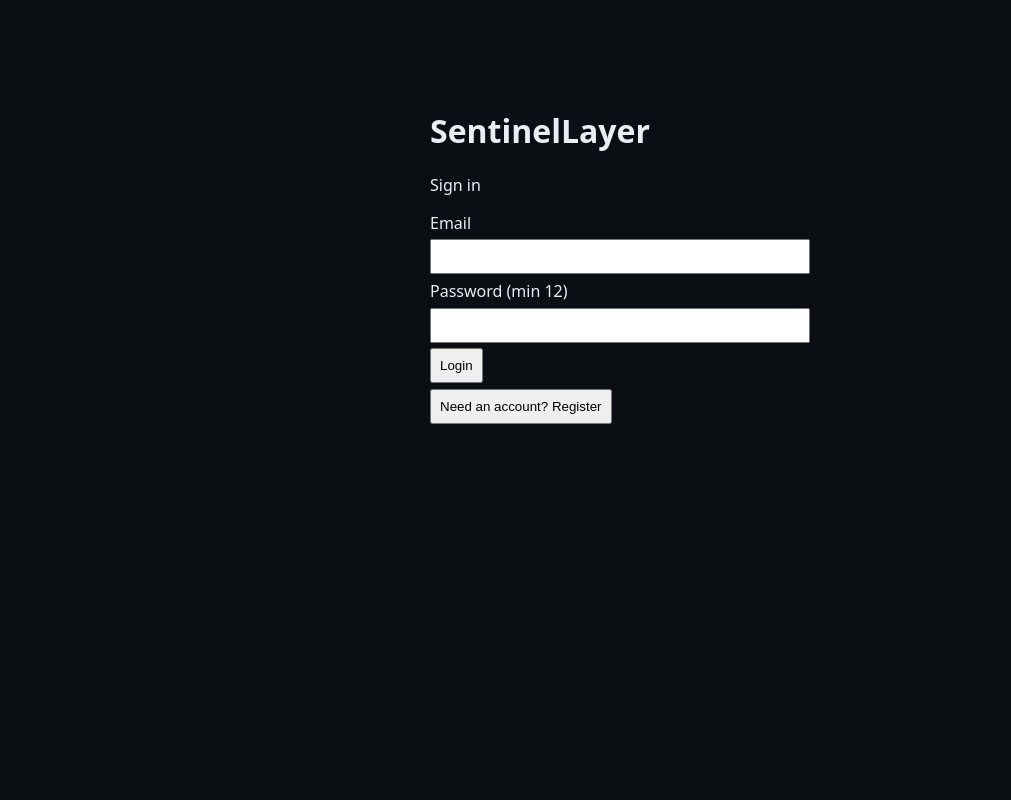
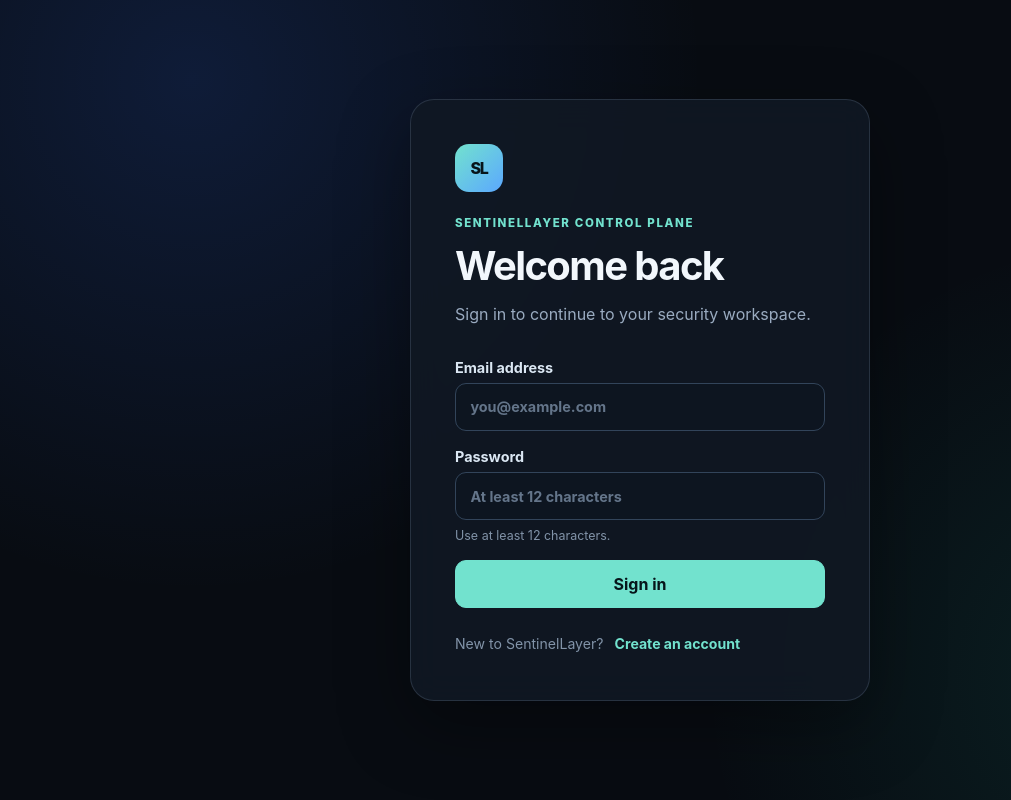
Before and after one commit to sentinelayer/sentinelayer, a React (Vite) app in the folder dashboard/: page /login in a window 1280 px wide. Shown: the whole page, without its empty margins (0-1011 px from the left). Built offline with nearby package versions, Linux system fonts and the light colour scheme; no server answers.

Commit message:
fix: bootstrap auth database and improve login ui

```diff
--- a/dashboard/src/api/client.ts
+++ b/dashboard/src/api/client.ts
@@ -2,6 +2,18 @@ const BASE = (import.meta.env.VITE_API_URL || "").replace(/\/$/, "");
 const API_PREFIX = "/api/v1";
 
 export type ApiError = { status: number; message: string };
+
+async function errorFromResponse(res: Response): Promise<ApiError> {
+  const raw = await res.text();
+  let message = raw || res.statusText;
+  try {
+    const body = JSON.parse(raw) as { detail?: string; error?: string; message?: string };
+    message = body.detail || body.error || body.message || message;
+  } catch {
+    // Keep the plain response when the backend does not return JSON.
+  }
+  return { status: res.status, message };
+}
 
 function apiPath(path: string): string {
   const normalized = path.startsWith("/") ? path : `/${path}`;
@@ -21,10 +33,7 @@ function authHeaders(): HeadersInit {
 
 export async function apiGet<T = unknown>(path: string): Promise<T> {
   const res = await fetch(`${BASE}${apiPath(path)}`, { headers: authHeaders() });
-  if (!res.ok) {
-    const body = await res.text();
-    throw { status: res.status, message: body || res.statusText } as ApiError;
-  }
+  if (!res.ok) throw await errorFromResponse(res);
   return res.json() as Promise<T>;
 }
 
@@ -34,10 +43,7 @@ export async function apiPost<T = unknown>(path: string, body: unknown): Promise
     headers: authHeaders(),
     body: JSON.stringify(body),
   });
-  if (!res.ok) {
-    const text = await res.text();
-    throw { status: res.status, message: text || res.statusText } as ApiError;
-  }
+  if (!res.ok) throw await errorFromResponse(res);
   return res.json() as Promise<T>;
 }
 
--- a/dashboard/src/index.css
+++ b/dashboard/src/index.css
@@ -1,7 +1,233 @@
-body { font-family: system-ui, sans-serif; margin: 0; background: #0b0f14; color: #e8eef5; }
-.page { padding: 1.5rem; }
-.error { color: #ff6b6b; }
-input, select, button { margin: 0.35rem 0; padding: 0.5rem; display: block; width: 100%; max-width: 360px; }
-button { cursor: pointer; width: auto; }
-nav button { width: auto; display: inline-block; }
-code { font-size: 0.8em; opacity: 0.7; }
+:root {
+  font-family: Inter, ui-sans-serif, system-ui, -apple-system, BlinkMacSystemFont, "Segoe UI", sans-serif;
+  color: #e8eef5;
+  background: #080c12;
+  font-synthesis: none;
+  text-rendering: optimizeLegibility;
+}
+
+* {
+  box-sizing: border-box;
+}
+
+body {
+  min-width: 320px;
+  min-height: 100vh;
+  margin: 0;
+  background:
+    radial-gradient(circle at 15% 10%, rgba(51, 111, 255, 0.16), transparent 32rem),
+    radial-gradient(circle at 90% 85%, rgba(27, 192, 166, 0.11), transparent 28rem),
+    #080c12;
+}
+
+button,
+input,
+select,
+textarea {
+  font: inherit;
+}
+
+button {
+  cursor: pointer;
+}
+
+button:disabled {
+  cursor: wait;
+  opacity: 0.65;
+}
+
+:focus-visible {
+  outline: 3px solid #61d8c5;
+  outline-offset: 3px;
+}
+
+.page {
+  padding: 1.5rem;
+}
+
+.auth-page {
+  display: grid;
+  min-height: 100vh;
+  place-items: center;
+  padding: 2rem 1rem;
+}
+
+.auth-card {
+  width: min(100%, 460px);
+  padding: clamp(1.5rem, 5vw, 2.75rem);
+  border: 1px solid rgba(157, 177, 207, 0.18);
+  border-radius: 24px;
+  background: rgba(16, 24, 36, 0.88);
+  box-shadow: 0 24px 70px rgba(0, 0, 0, 0.36);
+  backdrop-filter: blur(16px);
+}
+
+.auth-brand {
+  display: grid;
+  width: 48px;
+  height: 48px;
+  place-items: center;
+  margin-bottom: 1.5rem;
+  border-radius: 14px;
+  color: #07141a;
+  background: linear-gradient(135deg, #72e2ce, #5ba8ff);
+  font-weight: 800;
+  letter-spacing: -0.08em;
+}
+
+.eyebrow {
+  margin: 0 0 0.65rem;
+  color: #72e2ce;
+  font-size: 0.72rem;
+  font-weight: 800;
+  letter-spacing: 0.14em;
+}
+
+.auth-card h1 {
+  margin: 0;
+  color: #f2f7fc;
+  font-size: clamp(1.8rem, 6vw, 2.5rem);
+  letter-spacing: -0.04em;
+}
+
+.auth-subtitle {
+  max-width: 34rem;
+  margin: 0.75rem 0 2rem;
+  color: #9aabc0;
+  line-height: 1.55;
+}
+
+.auth-form {
+  display: grid;
+  gap: 1.1rem;
+}
+
+.auth-form label {
+  display: grid;
+  gap: 0.45rem;
+  color: #dbe7f3;
+  font-size: 0.9rem;
+  font-weight: 650;
+}
+
+.auth-form input {
+  width: 100%;
+  min-height: 48px;
+  padding: 0.75rem 0.9rem;
+  border: 1px solid #32445a;
+  border-radius: 11px;
+  color: #f2f7fc;
+  background: #0d1520;
+  transition: border-color 160ms ease, box-shadow 160ms ease;
+}
+
+.auth-form input::placeholder {
+  color: #64758a;
+}
+
+.auth-form input:focus {
+  border-color: #61d8c5;
+  box-shadow: 0 0 0 3px rgba(97, 216, 197, 0.16);
+  outline: none;
+}
+
+.field-help {
+  color: #8293a8;
+  font-size: 0.78rem;
+  font-weight: 400;
+}
+
+.auth-error {
+  margin: 0;
+  padding: 0.8rem 0.9rem;
+  border: 1px solid rgba(255, 112, 126, 0.35);
+  border-radius: 10px;
+  color: #ffb4bc;
+  background: rgba(141, 36, 54, 0.2);
+  font-size: 0.88rem;
+  line-height: 1.45;
+}
+
+.primary-button,
+.text-button {
+  min-height: 48px;
+  border-radius: 11px;
+  font-weight: 750;
+  transition: transform 160ms ease, background 160ms ease, border-color 160ms ease;
+}
+
+.primary-button {
+  width: 100%;
+  border: 1px solid #72e2ce;
+  color: #06151a;
+  background: #72e2ce;
+}
+
+.primary-button:hover:not(:disabled) {
+  background: #93f0df;
+  transform: translateY(-1px);
+}
+
+.auth-switch {
+  display: flex;
+  flex-wrap: wrap;
+  gap: 0.45rem;
+  align-items: center;
+  margin-top: 1.4rem;
+  color: #8293a8;
+  font-size: 0.88rem;
+}
+
+.text-button {
+  min-height: auto;
+  padding: 0.25rem;
+  border: 0;
+  color: #72e2ce;
+  background: transparent;
+}
+
+.text-button:hover {
+  color: #a1f5e7;
+  text-decoration: underline;
+}
+
+.error {
+  color: #ffb4bc;
+}
+
+input,
+select,
+button {
+  max-width: 100%;
+}
+
+nav button {
+  width: auto;
+  display: inline-block;
+}
+
+code {
+  font-size: 0.8em;
+  opacity: 0.7;
+}
+
+@media (max-width: 520px) {
+  .auth-page {
+    align-items: start;
+    padding: 1rem;
+  }
+
+  .auth-card {
+    margin-top: 1.5rem;
+    border-radius: 18px;
+  }
+}
+
+@media (prefers-reduced-motion: reduce) {
+  *,
+  *::before,
+  *::after {
+    scroll-behavior: auto !important;
+    transition-duration: 0.01ms !important;
+  }
+}
--- a/dashboard/src/pages/login/LoginPage.tsx
+++ b/dashboard/src/pages/login/LoginPage.tsx
@@ -3,54 +3,104 @@ import { login, register } from "../../api/client";
 
 export default function LoginPage({ onSuccess }: { onSuccess: () => void }) {
   const [email, setEmail] = useState("");
+  const [fullName, setFullName] = useState("");
   const [password, setPassword] = useState("");
-  const [tenantId, setTenantId] = useState<string>(() => crypto.randomUUID());
+  const [tenantId] = useState<string>(() => crypto.randomUUID());
   const [mode, setMode] = useState<"login" | "register">("login");
   const [error, setError] = useState<string | null>(null);
   const [loading, setLoading] = useState(false);
 
-  async function submit(e: React.FormEvent) {
+  function switchMode(nextMode: "login" | "register") {
+    setMode(nextMode);
+    setError(null);
+  }
+
+  async function submit(e: React.FormEvent<HTMLFormElement>) {
     e.preventDefault();
     setError(null);
     setLoading(true);
     try {
       if (mode === "register") {
-        await register(email, password, email.split("@")[0], tenantId);
+        await register(email.trim(), password, fullName.trim(), tenantId);
       }
-      await login(email, password);
+      await login(email.trim(), password);
       onSuccess();
-    } catch (err: any) {
-      setError(err?.message || "Auth failed");
+    } catch (err: unknown) {
+      const message = err instanceof Error ? err.message : (err as { message?: string })?.message;
+      setError(message || "Permintaan gagal. Coba lagi.");
     } finally {
       setLoading(false);
     }
   }
 
+  const isRegister = mode === "register";
+
   return (
-    <div className="page" style={{ maxWidth: 420, margin: "4rem auto" }}>
-      <h1>SentinelLayer</h1>
-      <p>{mode === "login" ? "Sign in" : "Create tenant account"}</p>
-      <form onSubmit={submit}>
-        {mode === "register" && (
+    <main className="auth-page">
+      <section className="auth-card" aria-labelledby="auth-title">
+        <div className="auth-brand" aria-hidden="true">SL</div>
+        <p className="eyebrow">SENTINELLAYER CONTROL PLANE</p>
+        <h1 id="auth-title">{isRegister ? "Create your workspace" : "Welcome back"}</h1>
+        <p className="auth-subtitle">
+          {isRegister
+            ? "Create a secure tenant workspace to start monitoring your applications."
+            : "Sign in to continue to your security workspace."}
+        </p>
+
+        <form className="auth-form" onSubmit={submit}>
+          {isRegister && (
             <label>
-            Tenant ID
-            <input value={tenantId} onChange={(e) => setTenantId(e.target.value)} required />
+              Full name
+              <input
+                type="text"
+                value={fullName}
+                onChange={(e) => setFullName(e.target.value)}
+                autoComplete="name"
+                placeholder="Your name"
+                required
+              />
+              <span className="field-help">A new workspace ID will be generated automatically.</span>
             </label>
           )}
           <label>
-          Email
-          <input type="email" value={email} onChange={(e) => setEmail(e.target.value)} required />
+            Email address
+            <input
+              type="email"
+              value={email}
+              onChange={(e) => setEmail(e.target.value)}
+              autoComplete="email"
+              placeholder="you@example.com"
+              required
+            />
           </label>
           <label>
-          Password (min 12)
-          <input type="password" value={password} onChange={(e) => setPassword(e.target.value)} minLength={12} required />
+            Password
+            <input
+              type="password"
+              value={password}
+              onChange={(e) => setPassword(e.target.value)}
+              autoComplete={isRegister ? "new-password" : "current-password"}
+              placeholder="At least 12 characters"
+              minLength={12}
+              required
+            />
+            <span className="field-help">Use at least 12 characters.</span>
           </label>
-        {error && <p className="error">{error}</p>}
-        <button type="submit" disabled={loading}>{loading ? "…" : mode === "login" ? "Login" : "Register"}</button>
+
+          {error && <p className="auth-error" role="alert">{error}</p>}
+
+          <button className="primary-button" type="submit" disabled={loading}>
+            {loading ? "Please wait…" : isRegister ? "Create account" : "Sign in"}
+          </button>
         </form>
-      <button type="button" onClick={() => setMode(mode === "login" ? "register" : "login")}>
-        {mode === "login" ? "Need an account? Register" : "Have an account? Login"}
+
+        <div className="auth-switch">
+          <span>{isRegister ? "Already have an account?" : "New to SentinelLayer?"}</span>
+          <button type="button" className="text-button" onClick={() => switchMode(isRegister ? "login" : "register")}>
+            {isRegister ? "Sign in" : "Create an account"}
           </button>
         </div>
+      </section>
+    </main>
   );
 }
```
Also changed, not shown: 1 other file (tests, documents, lock files or other folders). Lines whose indentation alone changed are shown as unchanged.
